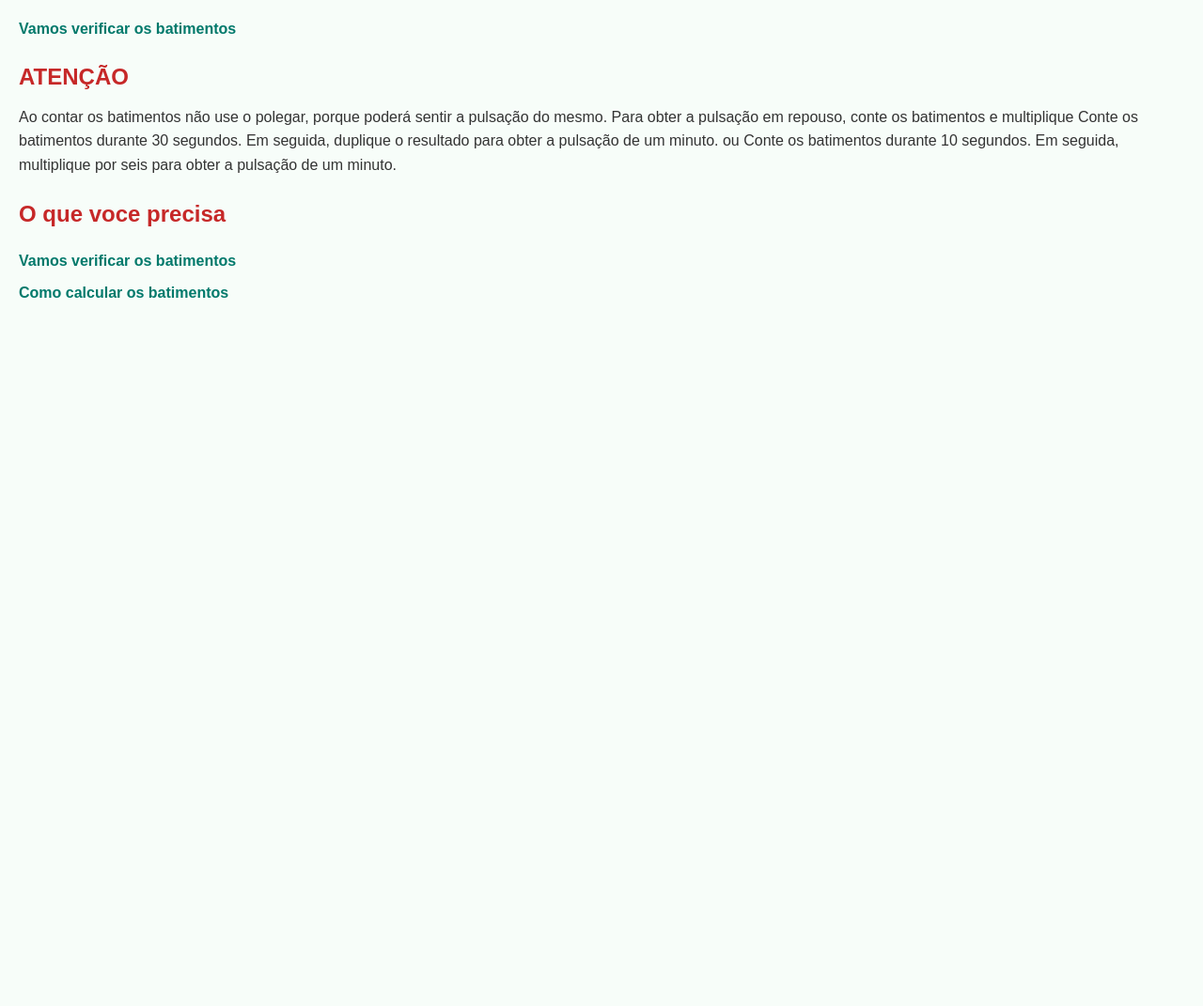
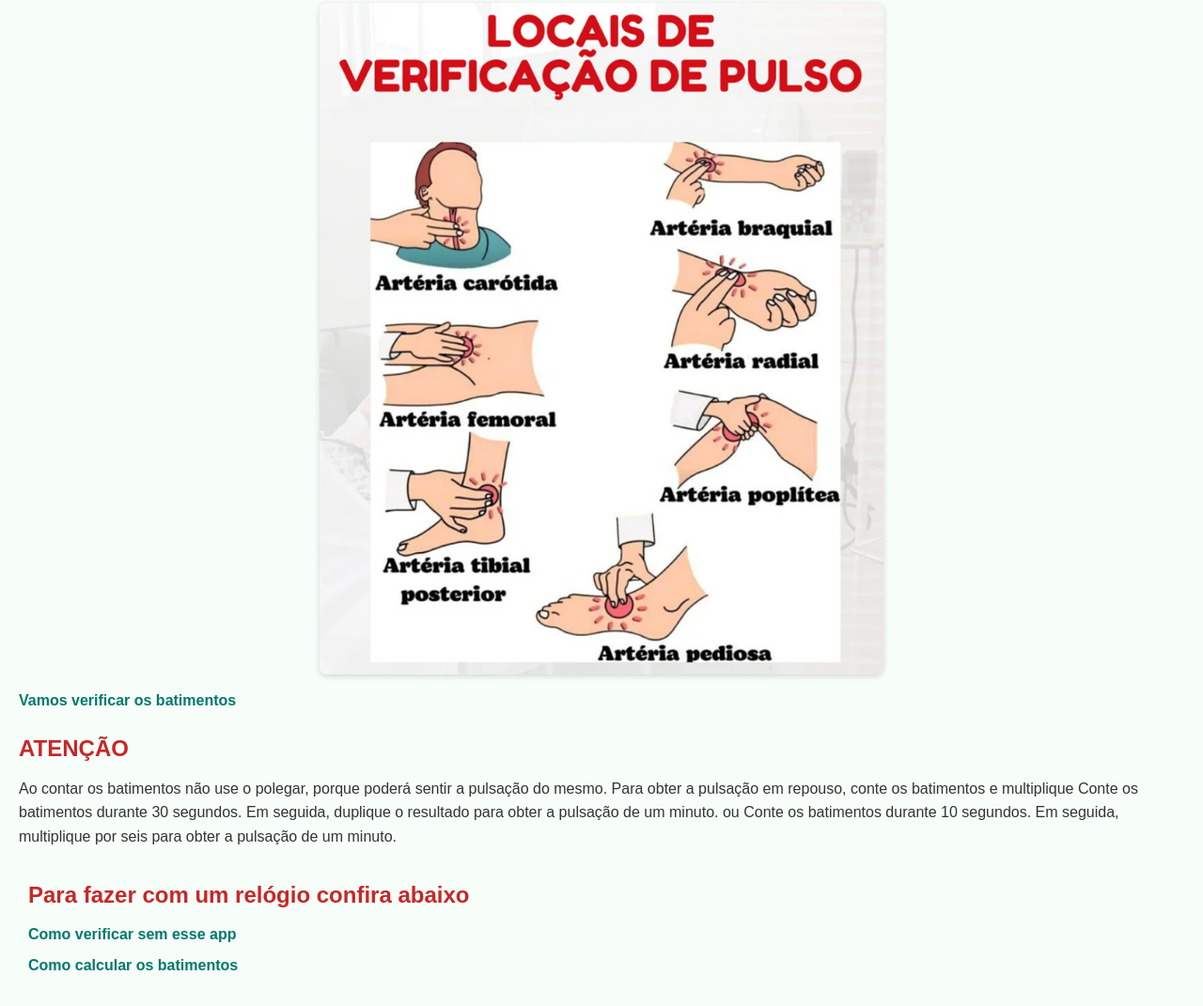
Before and after one commit to RenanPhilip/Renan-Ribeiro, a plain HTML site: page BatCardiaco/verificar.html in a window 1280 px wide. Shown: the part 203-1274 px from the top of the page at 94% size. Before the commit the page ends 800 px from the top, so only its background shows below. Drawn offline with Linux system fonts and the light colour scheme; files that its build step writes are made by us from their sources.

Commit message:
Change SRC to assets, and add a call navbar script

```diff
--- a/BatCardiaco/verificar.html
+++ b/BatCardiaco/verificar.html
@@ -5,22 +5,21 @@
     <meta charset="UTF-8">
     <meta name="viewport" content="width=device-width, initial-scale=1.0">
     <title>Batimento Cardiaco</title>
-    <link rel="stylesheet" href="src/css/style.css">
-
+    <link rel="stylesheet" href="./assets/css/style.css">
 </head>
 
 <body>
-
     <h1>Como verificar manualmente</h1>
     <p>Você precisará de um relógio com um ponteiro de segundos ou de um cronómetro digital.
     </p>
     <p>
-        Em um local calmo, afastado de distrações, sente-se, aguarde pelo menos 10 minutos (para garantir que obtém uma pulsação em repouso).
+        Em um local calmo, afastado de distrações, sente-se, aguarde pelo menos 10 minutos (para garantir que obtém uma
+        pulsação em repouso).
     </p>
     <p>
         Conte a pulsação colocando suavemente dois dedos no interior do seu outro pulso, abaixo do polegar.
     </p>
-    <img src="src/img/locais_de_verificacao.png" alt="">
+    <img src="./assets/img/locais_de_verificacao.png" alt="">
 
     <a href="calculo.html" id="calculo">Vamos verificar os batimentos</a>
 
@@ -38,16 +37,19 @@
         Conte os batimentos durante 10 segundos.
         Em seguida, multiplique por seis para obter a pulsação de um minuto.
     </p>
-    <h3>O que voce precisa</h3>
+    <div id="outasPaginas">
+        <h3>Para fazer com um relógio confira abaixo</h3>
         <ul>
             <li>
-            <a href="index.html">Vamos verificar os batimentos</a>
+                <a href="verificar.html">Como verificar sem esse app</a>
             </li>
             <li>
                 <a href="calculo.html">Como calcular os batimentos</a>
             </li>
         </ul>
-    <script src="src/javascript/script.js"></script>
+    </div>
+    <script src="./assets/javascript/script.js"></script>
+    <script src="../assets/javascript/call-navbar.js" type="module"></script>
 </body>
 
 </html>
```
Also changed, not shown: BatCardiaco/calculo.html (+9 -5 lines), BatCardiaco/index.html (+7 -5 lines), Sorteador/index.html (+3 -4 lines), SpeechText/index.html (+4 -5 lines), StopWatch/index.html (+3 -2 lines), TODOList/index.html (+3 -2 lines). Lines whose indentation alone changed are shown as unchanged.
